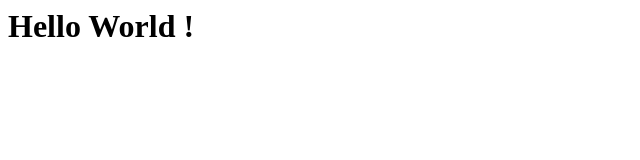
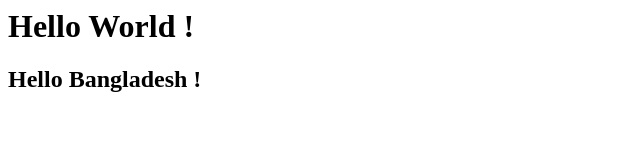
Before and after one commit to salimcstbd/test-repo, a plain HTML site: page index.html in a window 1280 px wide. Shown: the whole page, without its empty margins (0-640 px from the left). Drawn offline with Linux system fonts and the light colour scheme.

Commit message:
updated file

```diff
--- a/index.html
+++ b/index.html
@@ -1,5 +1,5 @@
 <html>
 
 <h1> Hello World ! <h1>
-<h2 Hello Bangladesh !<h2>
+<h2> Hello Bangladesh ! <h2>
 </html>
```
